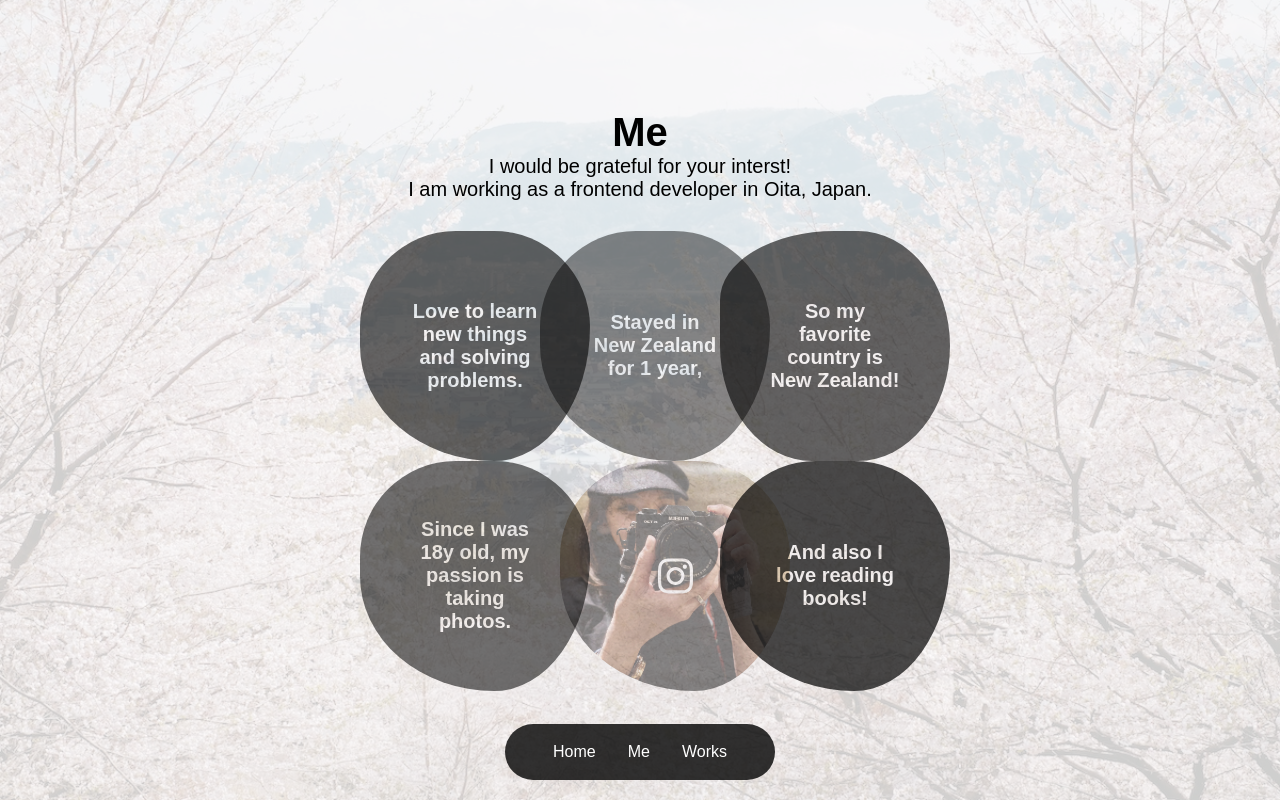
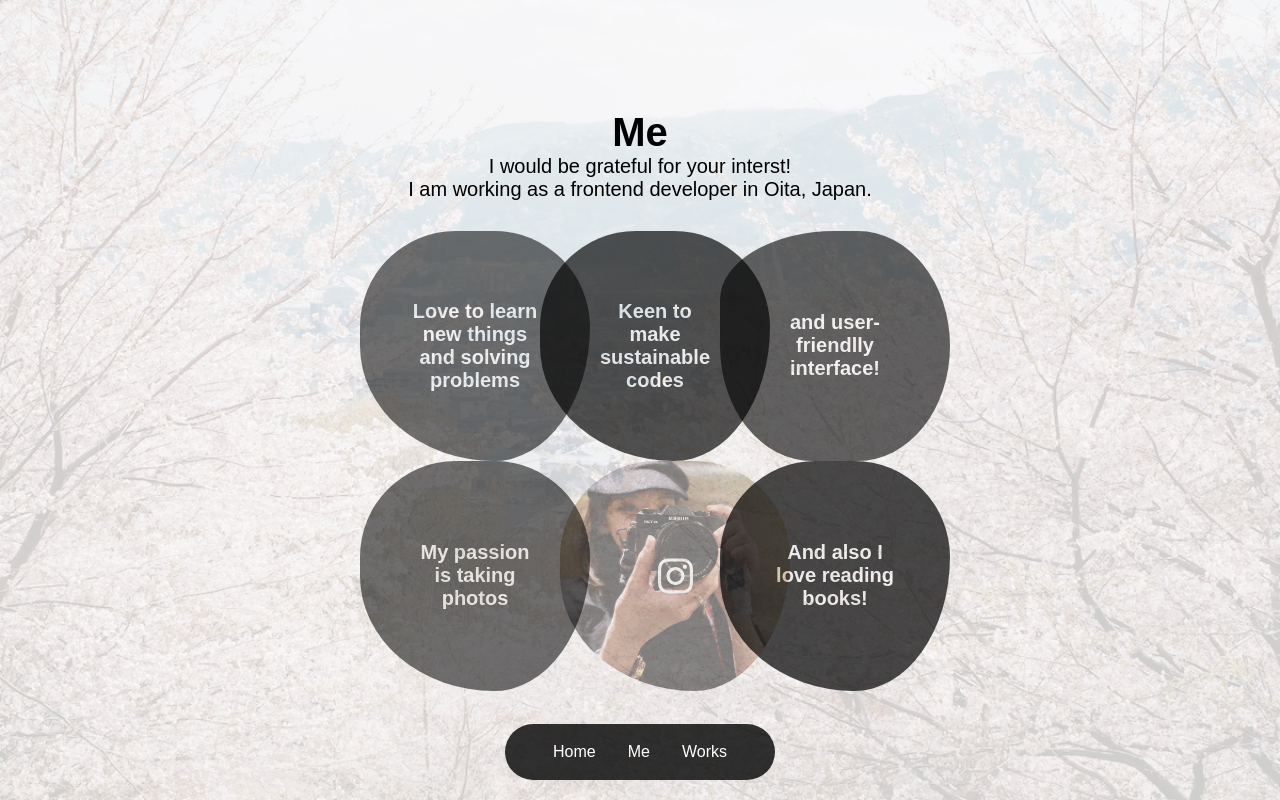
Before and after one commit to arisa277/react_portfolio, a React (Create React App) app: page /Me in a window 1280 px wide. Built offline with nearby package versions, Linux system fonts and the light colour scheme.

Commit message:
changed introduction

```diff
--- a/src/Pages/Home-module.css
+++ b/src/Pages/Home-module.css
@@ -69,6 +69,11 @@
   justify-content: space-around;
 }
 
+.icon:hover {
+  opacity: 0.7;
+  transform: scale(1.3);
+}
+
 @media (max-width: 786px) {
   .container {
     width: 100%;
--- a/src/Pages/Home.js
+++ b/src/Pages/Home.js
@@ -16,11 +16,11 @@ const Home = () => {
           <p className="job_role">a Frontend Developer.</p>
           <div className="circles">
             <div className="circle-1">
-              I am passionate about building hands-on web app.
+              I am passionate about building hands-on web apps
             </div>
             <div className="circle-2">
               Skilled in JavaScript, <br />
-              React, Vue, Nuxt, HTML5, CSS3
+              React, Vue, Nuxt, HTML5 and CSS3
             </div>
             <div className="circle-3">I am looking for a job in Sweden!</div>
           </div>
@@ -29,6 +29,7 @@ const Home = () => {
               href="https://github.com/arisa277"
               target="_blank"
               rel="noreferrer"
+              className="icon"
             >
               <FontAwesomeIcon icon={faGithub} size="2x" color="#000" />
             </a>
@@ -36,6 +37,7 @@ const Home = () => {
               href="https://www.linkedin.com/in/arisanii/"
               target="_blank"
               rel="noreferrer"
+              className="icon"
             >
               <FontAwesomeIcon icon={faLinkedin} size="2x" color="#000" />
             </a>
@@ -43,6 +45,7 @@ const Home = () => {
               href="https://aripei27.com/contact"
               target="_blank"
               rel="noreferrer"
+              className="icon"
             >
               <FontAwesomeIcon icon={faEnvelope} size="2x" color="#000" />
             </a>
--- a/src/Pages/Me-module.css
+++ b/src/Pages/Me-module.css
@@ -52,7 +52,7 @@
 }
 
 .about_circle-1 {
-  background: rgba(0, 0, 0, 0.6);
+  background: rgba(0, 0, 0, 0.55);
   border-radius: 50% 50% 50% 70%/50% 50% 70% 60%;
   color: rgba(255, 255, 255, 1);
   grid-column: 1 /2;
@@ -60,7 +60,7 @@
 }
 
 .about_circle-2 {
-  background: rgb(0, 0, 0, 0.45);
+  background: rgb(0, 0, 0, 0.67);
   color: rgba(255, 255, 255, 1);
   border-radius: 50% 50% 50% 70%/50% 50% 70% 60%;
   grid-column: 2 /3;
@@ -93,10 +93,12 @@
   grid-column: 2 /3;
   grid-row: 2 / 3;
   cursor: pointer;
+  transition: background 0.5s ease-in-out;
 }
 
 .about_circle-5:hover {
   background: rgba(0, 0, 0, 0.2);
+  transition: background 0.2s ease-in-out;
 }
 
 .about_circle-6 {
--- a/src/Pages/Me.js
+++ b/src/Pages/Me.js
@@ -8,23 +8,20 @@ const Me = () => {
       <div className="main">
         <h3 className="about_title">Me</h3>
         <div className="introduction">
-         <p>I would be grateful for your interst! <br />
+          <p>
+            I would be grateful for your interst! <br />
             I am working as a frontend developer <br className="sp-br" />
             in Oita, Japan.
             <br />
           </p>
         </div>
         <div className="about_circles">
-            <div className="about_circle-1">Love to learn new things and solving problems.</div>
-            <div className="about_circle-2">
-            Stayed in New Zealand for 1 year,
+          <div className="about_circle-1">
+            Love to learn new things and solving problems
           </div>
-            <div className="about_circle-3">
-            So my favorite country is New Zealand!
-            </div>
-            <div className="about_circle-4">
-            Since I was 18y old, my passion is taking photos.
-            </div>
+          <div className="about_circle-2">Keen to make sustainable codes</div>
+          <div className="about_circle-3">and user-friendlly interface!</div>
+          <div className="about_circle-4">My passion is taking photos</div>
           <div className="about_circle-5">
             <a
               href="https://www.instagram.com/aripei_27/"
@@ -39,10 +36,7 @@ const Me = () => {
               />
             </a>
           </div>
-            <div className="about_circle-6">
-              {" "}
-              And also I love reading books!
-            </div>
+          <div className="about_circle-6"> And also I love reading books!</div>
         </div>
       </div>
     </div>
--- a/src/Pages/Work-module.css
+++ b/src/Pages/Work-module.css
@@ -30,7 +30,7 @@
 .image img {
   max-width: 250px;
   border: 1px solid rgba(0, 0, 0, 0.2);
-  border-radius: 10%;
+  border-radius: 25px;
 }
 
 .work_description {
@@ -39,7 +39,7 @@
   font-size: 22px;
   padding: 1em;
   border-radius: 80% 30% 50% 50%/50%;
-  background: rgba(0, 0, 0, 0.2);
+  background: rgba(0, 0, 0, 0.3);
 }
 .work_description p {
   font-weight: normal;
```
Lines whose indentation alone changed are shown as unchanged.
